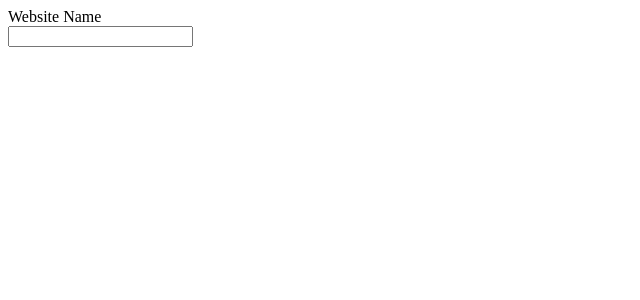
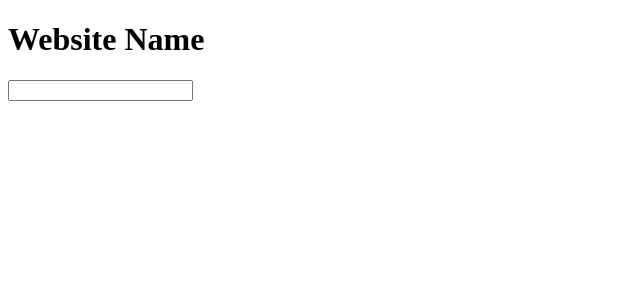
Before and after one commit to Ki1chi/japanesedict, a React (Vite) app: page / in a window 1280 px wide. Shown: the top 300 px of the page, without its empty margins (0-640 px from the left). Built offline with nearby package versions, Linux system fonts and the light colour scheme.

Commit message:
-test commit

```diff
--- a/src/App.tsx
+++ b/src/App.tsx
@@ -7,7 +7,9 @@ function App() {
 
   return (
     <>
-    <div className='title'>Website Name</div>
+    <div className='title'>
+      <h1>Website Name</h1>
+    </div>
     <Searchbar></Searchbar>
     </>
   )
--- a/src/index.scss
+++ b/src/index.scss
@@ -7,3 +7,6 @@ body {
 .searchbar {
 
 }
+.title {
+
+}
```
